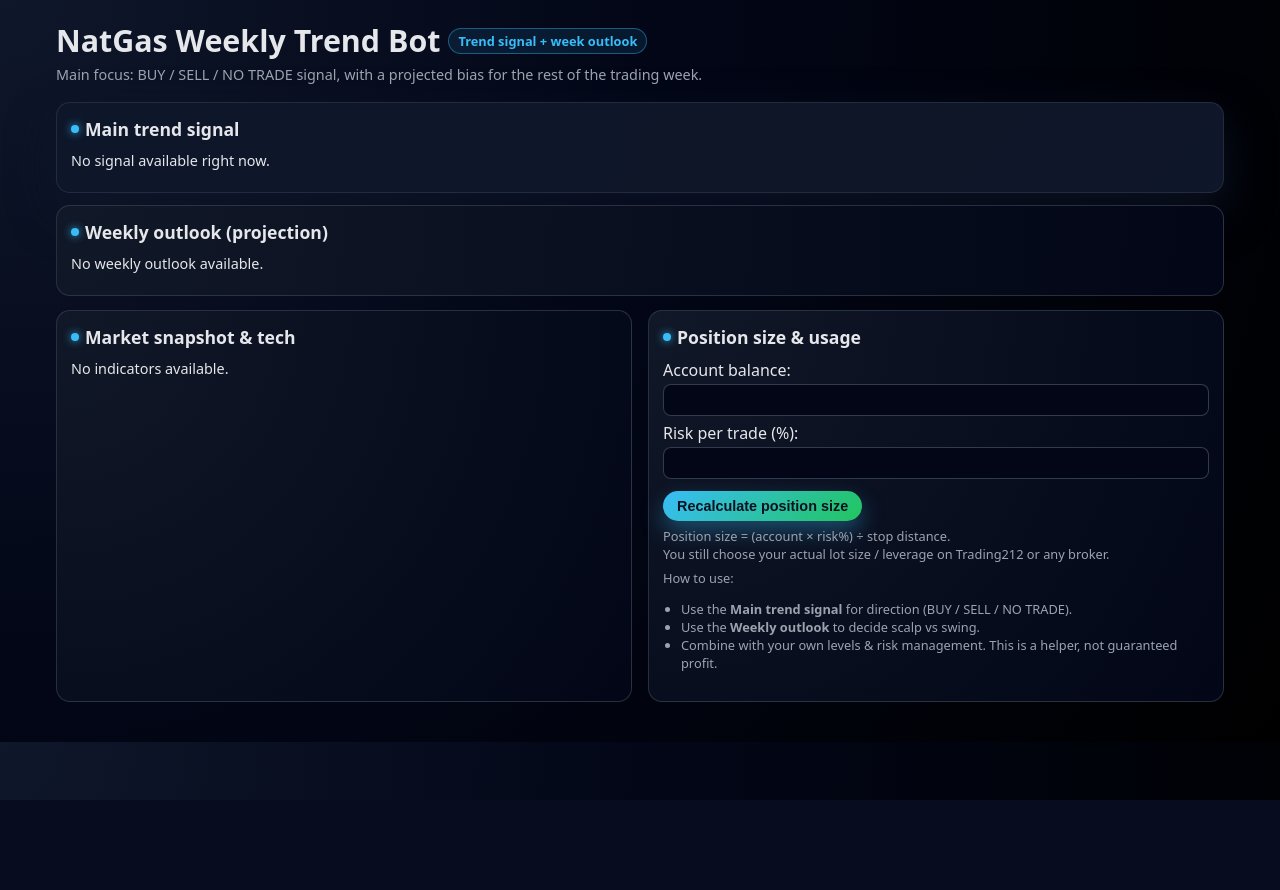
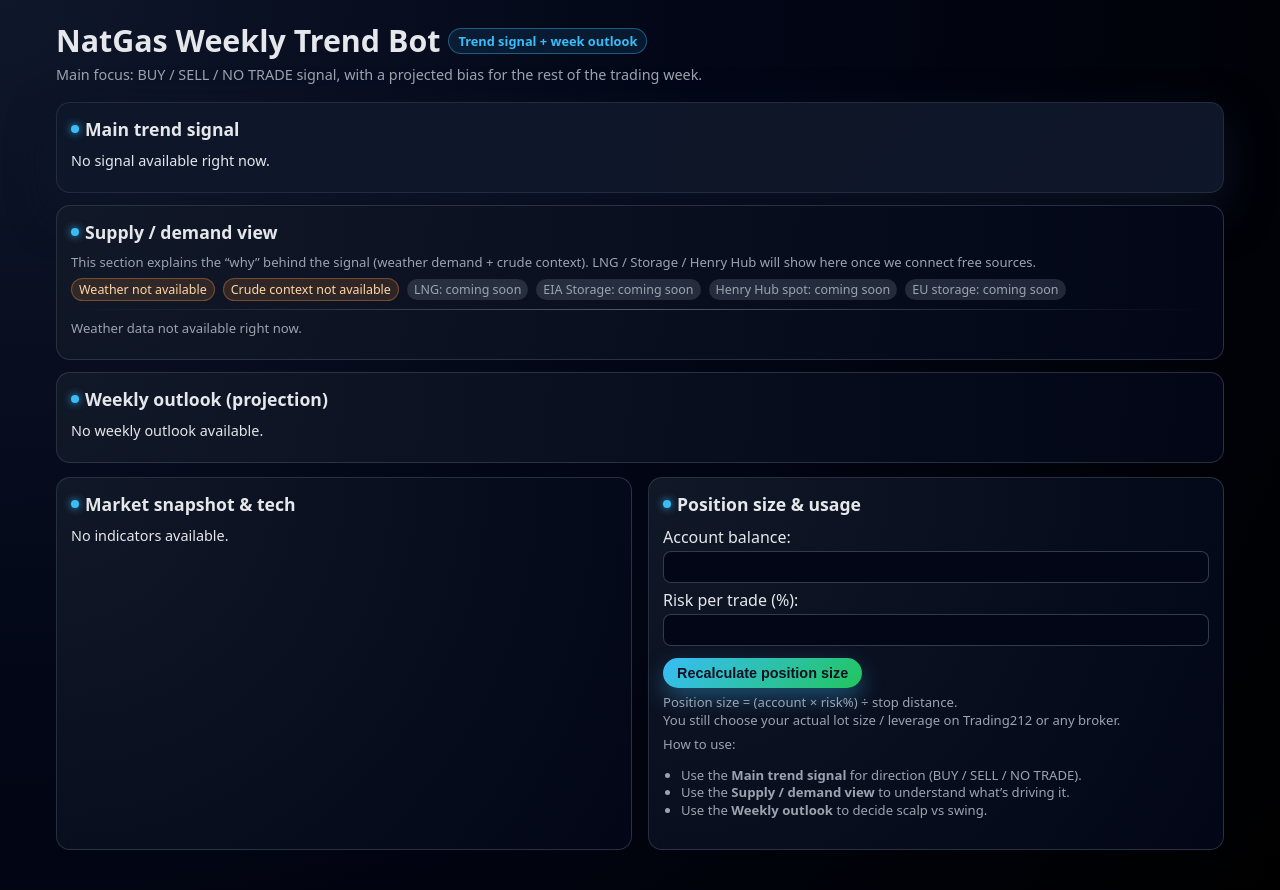
Before and after one commit to mytkollij-lab/natgas-bot, a Flask app: template templates/index.html in a window 1280 px wide. Before the commit the page ends 800 px from the top, so only its background shows below. Run offline with Flask 3, Linux system fonts and the light colour scheme; the template is opened without the code that fills it, so the values that code supplies are empty.

Commit message:
Update index.html

```diff
--- a/templates/index.html
+++ b/templates/index.html
@@ -1,6 +1,5 @@
 <!DOCTYPE html>
 <html>
-
 <head>
     <meta charset="UTF-8">
     <title>NatGas Weekly Trend Bot</title>
@@ -15,8 +14,6 @@
     <meta name="apple-mobile-web-app-status-bar-style" content="black-translucent">
     <meta name="apple-mobile-web-app-title" content="NatGas Bot">
 
-    <!-- Your existing styles stay below -->
-
     <style>
         :root {
             --bg: #020617;
@@ -29,6 +26,7 @@
             --green: #22c55e;
             --red: #ef4444;
             --yellow: #eab308;
+            --orange: #fb923c;
         }
         * { box-sizing: border-box; }
         body {
@@ -107,6 +105,9 @@
             background:rgba(148,163,184,0.2); color:var(--muted);
         }
         .pill-risk { background:rgba(234,179,8,0.18); color:var(--yellow); }
+        .pill-ok { background:rgba(34,197,94,0.14); color:#bbf7d0; border:1px solid rgba(34,197,94,0.4); }
+        .pill-warn { background:rgba(251,146,60,0.14); color:#fed7aa; border:1px solid rgba(251,146,60,0.35); }
+
         .big-number { font-size:1.8rem; font-weight:700; }
 
         .grid { display:grid; grid-template-columns:1fr; gap:16px; }
@@ -115,11 +116,11 @@
         }
 
         table {
-            width:100%; border-collapse:collapse; font-size:0.85rem; margin-top:4px;
+            width:100%; border-collapse:collapse; font-size:0.85rem; margin-top:6px;
         }
         th,td {
             border-bottom:1px solid rgba(31,41,55,0.9);
-            padding:6px 6px; text-align:left;
+            padding:7px 6px; text-align:left;
         }
         th { font-weight:600; color:var(--muted); font-size:0.8rem; }
         tr:last-child td { border-bottom:none; }
@@ -146,7 +147,7 @@
         button:hover { filter:brightness(1.05); }
 
         ul.small { padding-left:18px; }
-        .small { font-size:0.8rem; color:var(--muted); }
+        .small { font-size:0.82rem; color:var(--muted); line-height:1.35; }
 
         .split-line {
             height:1px;
@@ -156,6 +157,25 @@
         .weekly-bias-up { color:var(--green); font-weight:600; }
         .weekly-bias-down { color:var(--red); font-weight:600; }
         .weekly-bias-choppy { color:var(--muted); font-weight:600; }
+
+        .hint-row {
+            display:flex; flex-wrap:wrap; gap:8px; align-items:center;
+            margin-top:6px;
+        }
+
+        details {
+            margin-top:10px;
+            border:1px solid rgba(148,163,184,0.15);
+            border-radius:12px;
+            padding:10px 12px;
+            background:rgba(2,6,23,0.35);
+        }
+        summary {
+            cursor:pointer;
+            font-weight:600;
+            color:var(--text);
+        }
+        summary::marker { color:var(--accent); }
     </style>
 </head>
 <body>
@@ -214,18 +234,6 @@
                 </p>
             {% endif %}
 
-            {% if weather_info %}
-                <p class="small">{{ weather_info.impact_text }}</p>
-            {% endif %}
-
-            {% if cl_impact %}
-                <p class="small">
-                    Crude oil: {{ cl_impact.trend_label }}
-                    ({{ cl_impact.cl_ret_3d_pct | round(2) }}% over 3 days).<br>
-                    {{ cl_impact.impact_text }}
-                </p>
-            {% endif %}
-
             <div class="split-line"></div>
 
             <p>
@@ -239,6 +247,88 @@
             </p>
         {% else %}
             <p>No signal available right now.</p>
+        {% endif %}
+    </div>
+
+    <!-- SUPPLY / DEMAND (FUNDAMENTALS) -->
+    <div class="card-soft" style="margin-top:12px;">
+        <h2><span class="dot"></span> Supply / demand view</h2>
+
+        <p class="small">
+            This section explains the “why” behind the signal (weather demand + crude context).
+            LNG / Storage / Henry Hub will show here once we connect free sources.
+        </p>
+
+        <div class="hint-row">
+            {% if weather_info %}
+                <span class="pill pill-ok">Weather included</span>
+            {% else %}
+                <span class="pill pill-warn">Weather not available</span>
+            {% endif %}
+
+            {% if cl_impact %}
+                <span class="pill pill-ok">Crude context included</span>
+            {% else %}
+                <span class="pill pill-warn">Crude context not available</span>
+            {% endif %}
+
+            <span class="pill">LNG: coming soon</span>
+            <span class="pill">EIA Storage: coming soon</span>
+            <span class="pill">Henry Hub spot: coming soon</span>
+            <span class="pill">EU storage: coming soon</span>
+        </div>
+
+        {% if weather_info %}
+            <div class="split-line"></div>
+            <p>
+                <span class="label">Demand proxy (weather):</span><br>
+                Avg HDD (7d): <span style="color:var(--accent); font-weight:600;">{{ weather_info.avg_hdd | round(1) }}</span> ·
+                Avg CDD (7d): <span style="color:var(--accent); font-weight:600;">{{ weather_info.avg_cdd | round(1) }}</span>
+            </p>
+            <p class="small">{{ weather_info.impact_text }}</p>
+
+            <details>
+                <summary>Show regional weather breakdown (US + Europe)</summary>
+                <table>
+                    <tr>
+                        <th>Region</th>
+                        <th>Now (°C)</th>
+                        <th>HDD 7d</th>
+                        <th>CDD 7d</th>
+                        <th>Meaning</th>
+                    </tr>
+                    {% for loc in weather_info.locations %}
+                        <tr>
+                            <td>{{ loc.name }}</td>
+                            <td>
+                                {% if loc.temp is not none %}
+                                    {{ loc.temp | round(1) }}
+                                {% else %}
+                                    —
+                                {% endif %}
+                            </td>
+                            <td>{{ loc.hdd7 | round(0) }}</td>
+                            <td>{{ loc.cdd7 | round(0) }}</td>
+                            <td class="small">
+                                HDD = heating demand (cold → bullish). CDD = cooling demand (hot → bullish).
+                            </td>
+                        </tr>
+                    {% endfor %}
+                </table>
+            </details>
+        {% else %}
+            <div class="split-line"></div>
+            <p class="small">Weather data not available right now.</p>
+        {% endif %}
+
+        {% if cl_impact %}
+            <div class="split-line"></div>
+            <p>
+                <span class="label">Crude oil context:</span><br>
+                Crude trend: <span style="color:var(--accent); font-weight:600;">{{ cl_impact.trend_label }}</span>
+                ({{ cl_impact.cl_ret_3d_pct | round(2) }}% over 3 days)
+            </p>
+            <p class="small">{{ cl_impact.impact_text }}</p>
         {% endif %}
     </div>
 
@@ -352,8 +442,8 @@
             </p>
             <ul class="small">
                 <li>Use the <b>Main trend signal</b> for direction (BUY / SELL / NO TRADE).</li>
+                <li>Use the <b>Supply / demand view</b> to understand what’s driving it.</li>
                 <li>Use the <b>Weekly outlook</b> to decide scalp vs swing.</li>
-                <li>Combine with your own levels & risk management. This is a helper, not guaranteed profit.</li>
             </ul>
         </div>
     </div>
@@ -363,13 +453,7 @@
 <script>
 if ("serviceWorker" in navigator) {
     window.addEventListener("load", function () {
-        navigator.serviceWorker.register("/static/service-worker.js")
-            .then(function (registration) {
-                console.log("ServiceWorker registered:", registration.scope);
-            })
-            .catch(function (error) {
-                console.log("ServiceWorker registration failed:", error);
-            });
+        navigator.serviceWorker.register("/static/service-worker.js").catch(() => {});
     });
 }
 </script>
```
